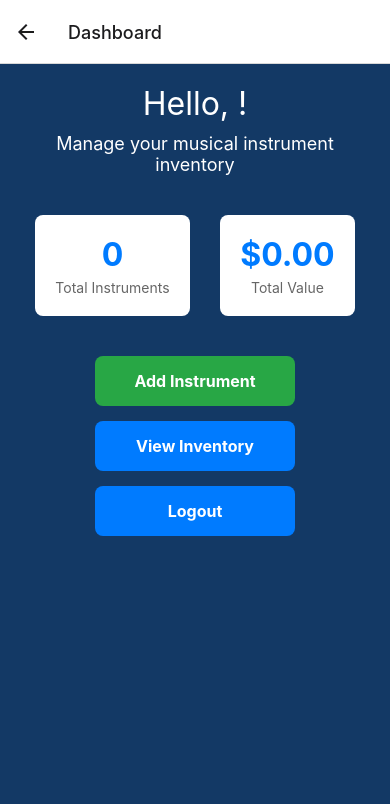
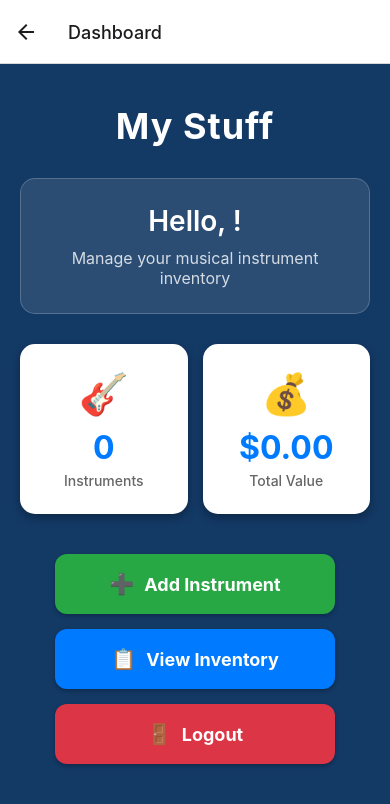
Before and after one commit to dps3ven/my_stuff, a React Native app: screen /Dashboard in a window 390 px wide. Shown: the top 804 px of the page. Built offline with nearby package versions, Linux system fonts and the light colour scheme.

Commit message:
really good

```diff
--- a/screens/DashboardScreen.js
+++ b/screens/DashboardScreen.js
@@ -38,17 +38,27 @@ export default function DashboardScreen({ navigation }) {
 
   return (
     <View style={styles.container}>
+      <View style={styles.header}>
+        <Text style={styles.appTitle}>My Stuff</Text>
+      </View>
 
-
-      <Text style={styles.welcome}>Hello, {user?.name}!</Text>
-      <Text style={styles.subtitle}>Manage your musical instrument inventory</Text>
+      <View style={styles.welcomeCard}>
+        <Text style={styles.welcome}>Hello, {user?.name}!</Text>
+        <Text style={styles.subtitle}>Manage your musical instrument inventory</Text>
+      </View>
 
       <View style={styles.statsContainer}>
         <View style={styles.statCard}>
+          <View style={styles.statIcon}>
+            <Text style={styles.iconText}>🎸</Text>
+          </View>
           <Text style={styles.statNumber}>{stats.totalItems}</Text>
-          <Text style={styles.statLabel}>Total Instruments</Text>
+          <Text style={styles.statLabel}>Instruments</Text>
         </View>
         <View style={styles.statCard}>
+          <View style={styles.statIcon}>
+            <Text style={styles.iconText}>💰</Text>
+          </View>
           <Text style={styles.statNumber}>${stats.totalValue.toFixed(2)}</Text>
           <Text style={styles.statLabel}>Total Value</Text>
         </View>
@@ -59,6 +69,7 @@ export default function DashboardScreen({ navigation }) {
           style={[styles.button, styles.successButton]}
           onPress={() => navigation.navigate('AddInstrument')}
         >
+          <Text style={styles.buttonIcon}>➕</Text>
           <Text style={styles.buttonText}>Add Instrument</Text>
         </TouchableOpacity>
 
@@ -66,12 +77,15 @@ export default function DashboardScreen({ navigation }) {
           style={[styles.button, styles.primaryButton]}
           onPress={() => navigation.navigate('Inventory')}
         >
+          <Text style={styles.buttonIcon}>📋</Text>
           <Text style={styles.buttonText}>View Inventory</Text>
         </TouchableOpacity>
-                <TouchableOpacity
-          style={[styles.button, styles.primaryButton]}
+
+        <TouchableOpacity
+          style={[styles.button, styles.logoutButton]}
           onPress={() => navigation.navigate('Login')}
         >
+          <Text style={styles.buttonIcon}>🚪</Text>
           <Text style={styles.buttonText}>Logout</Text>
         </TouchableOpacity>
       </View>
@@ -86,66 +100,87 @@ const styles = StyleSheet.create({
     backgroundColor: '#133965ff',
   },
   header: {
-    flexDirection: 'row',
-    justifyContent: 'space-between',
-    alignItems: 'center',
     marginBottom: 30,
+    marginTop: 20,
   },
-  title: {
-    fontSize: 28,
+  appTitle: {
+    fontSize: 36,
     fontWeight: 'bold',
     color: '#fff',
+    textAlign: 'center',
+    letterSpacing: 1,
   },
-  logoutButton: {
-    backgroundColor: '#6c757d',
-    padding: 10,
-    borderRadius: 6,
-  },
-  logoutText: {
-    color: 'white',
-    fontSize: 14,
+  welcomeCard: {
+    backgroundColor: 'rgba(255, 255, 255, 0.1)',
+    padding: 25,
+    borderRadius: 15,
+    marginBottom: 30,
+    borderWidth: 1,
+    borderColor: 'rgba(255, 255, 255, 0.2)',
   },
   welcome: {
-    fontSize: 32,
+    fontSize: 28,
     textAlign: 'center',
     marginBottom: 10,
     color: '#fff',
+    fontWeight: '600',
   },
   subtitle: {
-    fontSize: 18,
+    fontSize: 16,
     textAlign: 'center',
-    color: '#fff',
-    marginBottom: 40,
+    color: 'rgba(255, 255, 255, 0.8)',
   },
   statsContainer: {
     flexDirection: 'row',
     justifyContent: 'space-around',
     marginBottom: 40,
+    gap: 15,
   },
   statCard: {
     backgroundColor: 'white',
-    padding: 20,
-    borderRadius: 8,
+    padding: 25,
+    borderRadius: 15,
     alignItems: 'center',
-    minWidth: 120,
+    flex: 1,
+    shadowColor: '#000',
+    shadowOffset: { width: 0, height: 4 },
+    shadowOpacity: 0.3,
+    shadowRadius: 8,
+    elevation: 8,
+  },
+  statIcon: {
+    marginBottom: 10,
+  },
+  iconText: {
+    fontSize: 40,
   },
   statNumber: {
     fontSize: 32,
     fontWeight: 'bold',
     color: '#007bff',
+    marginBottom: 5,
   },
   statLabel: {
     color: '#666',
-    marginTop: 5,
+    fontSize: 14,
+    fontWeight: '500',
   },
   actions: {
     alignItems: 'center',
+    gap: 15,
   },
   button: {
-    padding: 15,
-    borderRadius: 8,
-    marginBottom: 15,
-    minWidth: 200,
+    padding: 18,
+    borderRadius: 12,
+    minWidth: 280,
+    flexDirection: 'row',
+    alignItems: 'center',
+    justifyContent: 'center',
+    shadowColor: '#000',
+    shadowOffset: { width: 0, height: 2 },
+    shadowOpacity: 0.25,
+    shadowRadius: 4,
+    elevation: 5,
   },
   successButton: {
     backgroundColor: '#28a745',
@@ -153,10 +188,17 @@ const styles = StyleSheet.create({
   primaryButton: {
     backgroundColor: '#007bff',
   },
+  logoutButton: {
+    backgroundColor: '#dc3545',
+  },
+  buttonIcon: {
+    fontSize: 20,
+    marginRight: 10,
+  },
   buttonText: {
     color: 'white',
     textAlign: 'center',
-    fontSize: 16,
+    fontSize: 18,
     fontWeight: 'bold',
   },
 });
```
